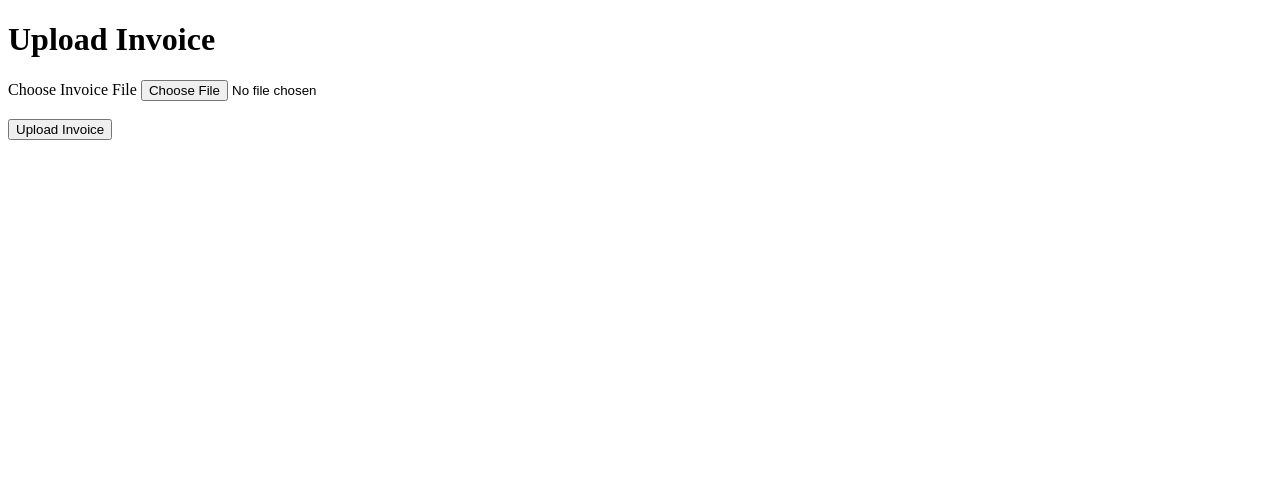
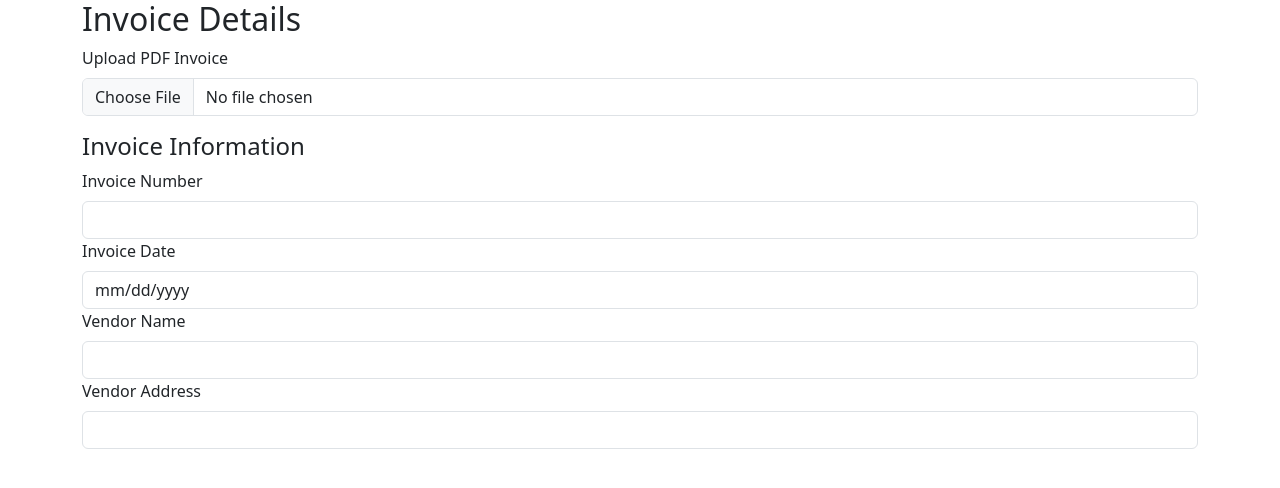
Before and after one commit to Silamb1190/Rojainvoice_dep, a PHP site: page / in a window 1280 px wide. Shown: the top 488 px of the page. Run offline with PHP 8.4, Linux system fonts and the light colour scheme; data that the repository does not hold is empty.

Commit message:
Add files via upload

```diff
--- a/index.php
+++ b/index.php
@@ -3,14 +3,48 @@
 <head>
     <meta charset="UTF-8">
     <meta name="viewport" content="width=device-width, initial-scale=1.0">
-    <title>Invoice Upload</title>
+    <title>Invoice Processing with Text Extraction</title>
+    <link href="https://cdn.jsdelivr.net/npm/bootstrap@5.3.0-alpha1/dist/css/bootstrap.min.css" rel="stylesheet">
 </head>
 <body>
-    <h1>Upload Invoice</h1>
-    <form action="upload.php" method="POST" enctype="multipart/form-data">
-        <label for="invoice_file">Choose Invoice File</label>
-        <input type="file" name="invoice_file" id="invoice_file" required><br><br>
-        <input type="submit" value="Upload Invoice">
-    </form>
+    <div class="container">
+        <!-- Left-side form for invoice details -->
+        <div class="form-container">
+            <h2>Invoice Details</h2>
+
+            <!-- PDF Upload Section -->
+            <div class="mb-3">
+                <label for="pdfUpload" class="form-label">Upload PDF Invoice</label>
+                <input type="file" class="form-control" id="pdfUpload" accept=".pdf" onchange="handleFileSelect(event)">
+            </div>
+
+            <form id="invoiceForm">
+                <h4>Invoice Information</h4>
+                <div class="form-row">
+                    <div class="form-group">
+                        <label for="invoiceNumber" class="form-label">Invoice Number</label>
+                        <input type="text" class="form-control" id="invoiceNumber" value="<?php echo $invoiceNumber; ?>" readonly>
+                    </div>
+                    <div class="form-group">
+                        <label for="invoiceDate" class="form-label">Invoice Date</label>
+                        <input type="date" class="form-control" id="invoiceDate" value="<?php echo $invoiceDate; ?>" readonly>
+                    </div>
+                </div>
+
+                <div class="form-row">
+                    <div class="form-group">
+                        <label for="vendorName" class="form-label">Vendor Name</label>
+                        <input type="text" class="form-control" id="vendorName" value="<?php echo $vendorName; ?>" readonly>
+                    </div>
+                    <div class="form-group">
+                        <label for="vendorAddress" class="form-label">Vendor Address</label>
+                        <input type="text" class="form-control" id="vendorAddress" value="<?php echo $vendorAddress; ?>" readonly>
+                    </div>
+                </div>
+
+                <!-- Add other fields as necessary -->
+            </form>
+        </div>
+    </div>
 </body>
 </html>
```
Also changed, not shown: save_invoice_data.php (added, +41 -0 lines), 2 other files.
